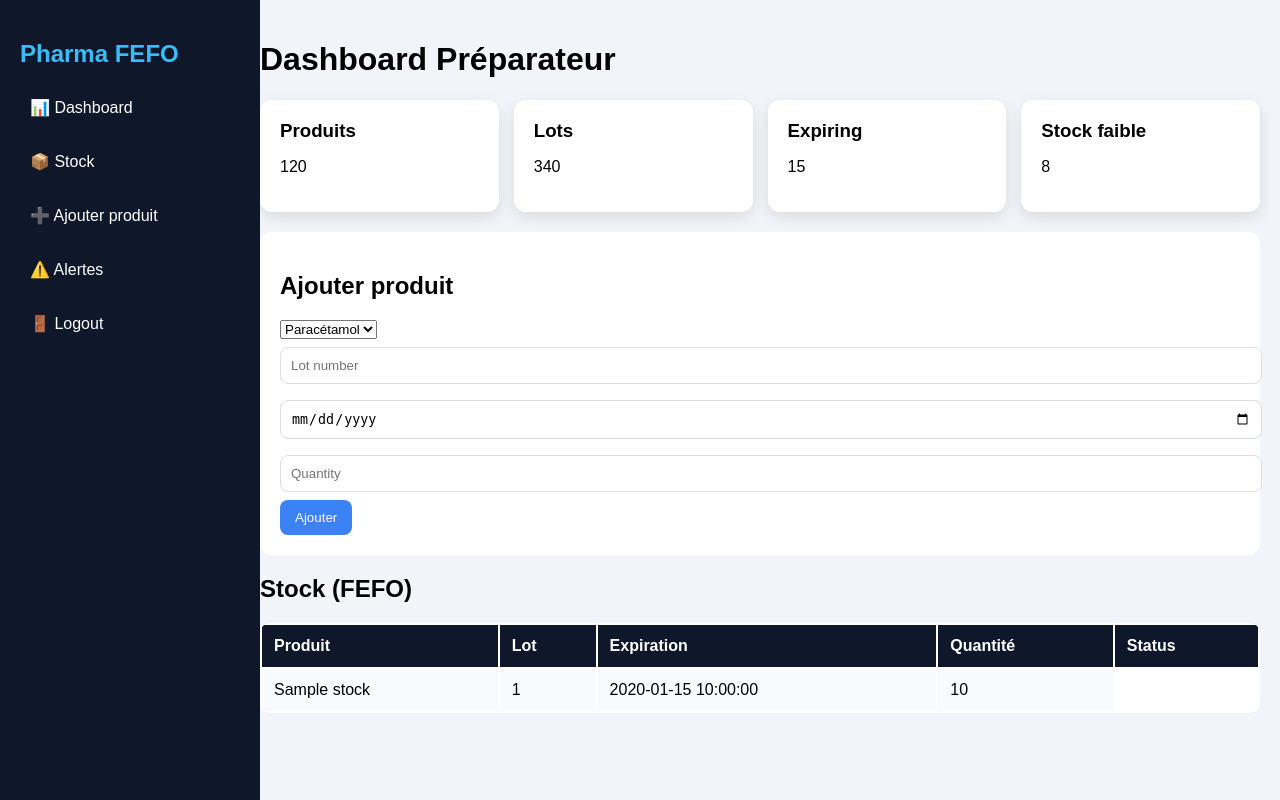
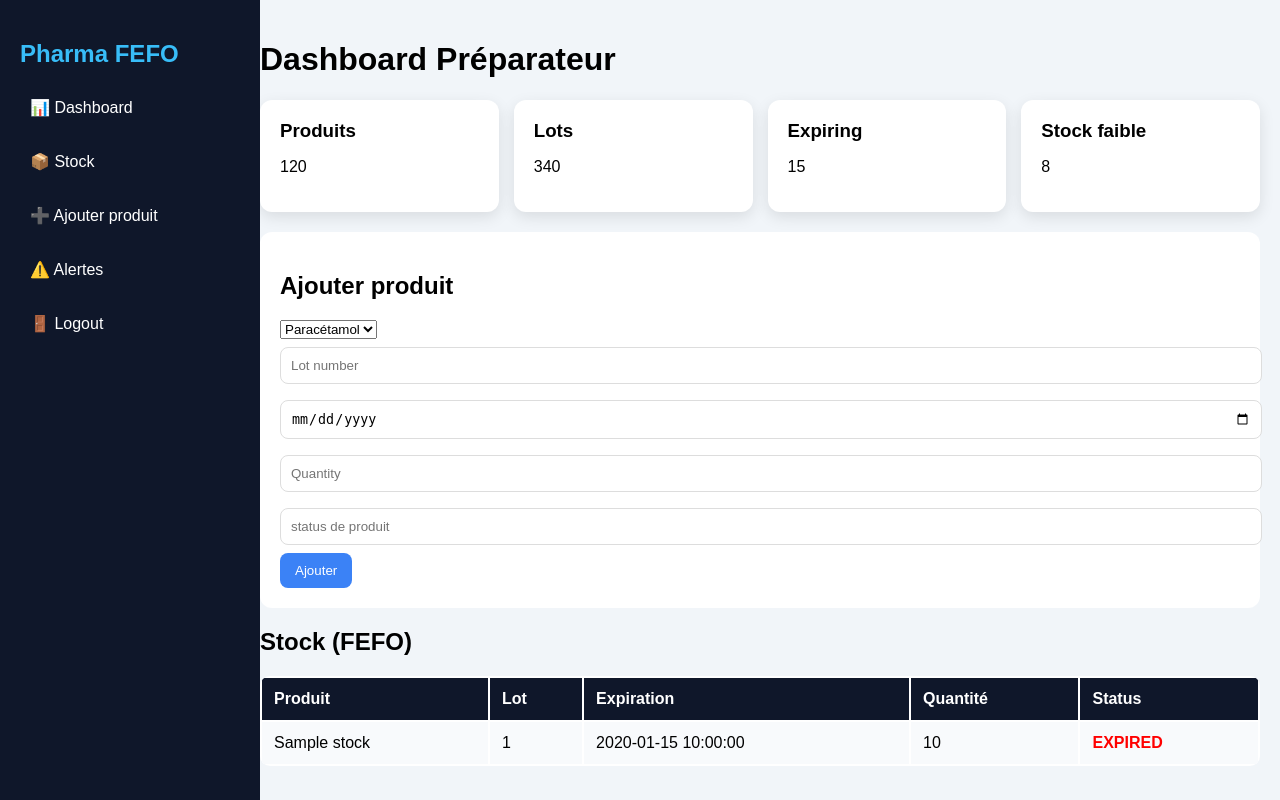
Before and after one commit to kaoutarouissa/pharmafefo, a PHP site: template templates/prepa/dashboard.php in a window 1280 px wide. Run offline with PHP 8.4, Linux system fonts and the light colour scheme; the template is opened without the code that fills it: most values are stand-ins (such as "Sample title", 1, 10 or a date in 2020).

Commit message:
Fix stock status logic and improve FEFO dashboard UI colors

```diff
--- a/src/Controller/DashboardController.php
+++ b/src/Controller/DashboardController.php
@@ -10,7 +10,8 @@ class DashboardController
 
         $batches = $repo->findAll();
 
-
+     var_dump($batches);
+    die();
         // require 'templates/dashboard/index.php';
 require __DIR__ . '/../../templates/dashboard/index.php';
    }
--- a/templates/prepa/dashboard.php
+++ b/templates/prepa/dashboard.php
@@ -113,11 +113,36 @@ tr:nth-child(even) {
     padding: 5px 10px;
     border-radius: 8px;
     font-size: 12px;
+    font-weight: bold;
+    display: inline-block;
 }
 
-.green { background: #dcfce7; }
-.orange { background: #ffedd5; }
-.red { background: #fee2e2; }
+
+.green {
+    /* background: #dcfce7; */
+    color:green;
+       font-weight: bold;
+}
+
+/* 🟠 WARNING (90 days) */
+.orange {
+    /* background: #ffedd5; */
+    color: orange;
+       font-weight: bold;
+}
+
+/* 🔴 URGENT (30 days) */
+.red {
+    /* background: #fee2e2; */
+    color:red;
+       font-weight: bold;
+}
+
+.yellow {
+    /* background: #fef9c3; */
+    color:yellow;
+       font-weight: bold;
+}
 
 </style>
 </head>
@@ -176,6 +201,7 @@ tr:nth-child(even) {
     <input type="text" name="lot_number" placeholder="Lot number">
     <input type="date" name="expiry_date">
     <input type="number" name="quantity" placeholder="Quantity">
+    <input type="text" name="status" placeholder="status de produit">
 
     <button>Ajouter</button>
 </form>
@@ -197,23 +223,68 @@ tr:nth-child(even) {
    <?php if (!empty($stock) && is_array($stock)): ?>
 
         <?php foreach ($stock as $s): ?>
+
+            <?php
+                $today = new DateTime();
+                $expiry = new DateTime($s['expiry_date']);
+
+                if ($expiry < $today) {
+                    $status = 'EXPIRED';
+                } else {
+
+                    $days = $today->diff($expiry)->days;
+
+                    if ($days <= 30) {
+                        $status = 'EXPIRING_30_DAYS';
+                    } elseif ($days <= 90) {
+                        $status = 'EXPIRING_90_DAYS';
+                    } else {
+                        $status = 'ACTIVE';
+                    }
+                }
+            ?>
+
             <tr>
-        <td><?= $s['name'] ?></td>
+                <td><?= htmlspecialchars($s['name']) ?></td>
+                <td><?= htmlspecialchars($s['lot_number']) ?></td>
+                <td><?= htmlspecialchars($s['expiry_date']) ?></td>
+                <td><?= htmlspecialchars($s['quantity']) ?></td>
 
-        <td><?= $s['lot_number'] ?></td>
-        <td><?= $s['expiry_date'] ?></td>
-        <td><?= $s['quantity'] ?></td>
+                <td>
+
+<?php if ($status === 'ACTIVE'): ?>
+
+    <span class="badge green">ACTIVE</span>
+
+<?php elseif ($status === 'EXPIRING_90_DAYS'): ?>
+
+    <span class="yellow">Proche de péremption</span>
+
+<?php elseif ($status === 'EXPIRING_30_DAYS'): ?>
+
+    <span class="orange">Très proche</span>
+
+<?php else: ?>
+
+    <span class="red">EXPIRED</span>
+
+<?php endif; ?>
+
+</td>
+
             </tr>
+
         <?php endforeach; ?>
 
     <?php else: ?>
+
         <tr>
-        <td colspan="4">No stock found </td>
-        <td><?php var_dump($stock);
-exit; ?></td>
+            <td colspan="5">
+                Aucun stock trouvé
+            </td>
         </tr>
+
     <?php endif; ?>
-
 
 
 
```
Also changed, not shown: DataBase/schema.sql (+12 -0 lines), src/Controller/StockController.php (+50 -13 lines), src/Enum/BatchStatus.php (+12 -0 lines), src/Repository/StockBatchRepository.php (+5 -4 lines). Lines whose indentation alone changed are shown as unchanged.
